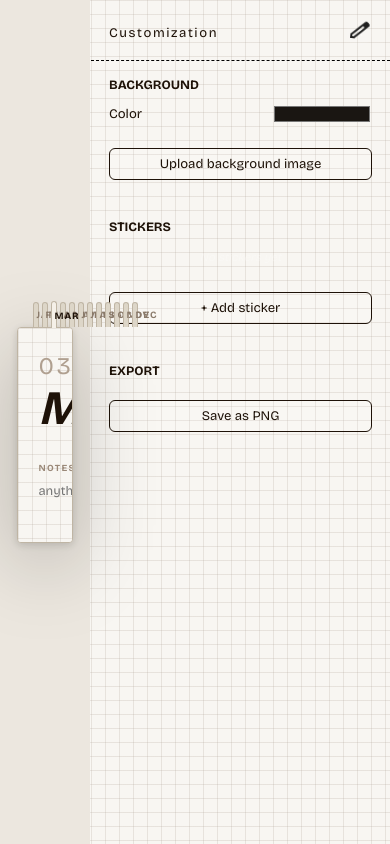
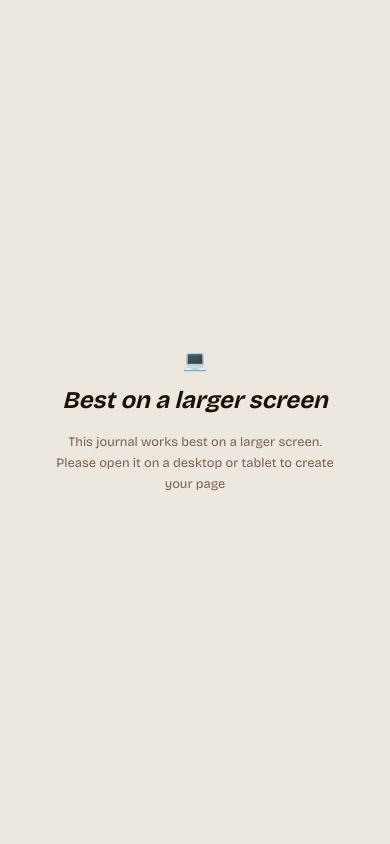
Before and after one commit to mimishih042/bullet-journal, a React (Vite) app: page / in a window 390 px wide. Built offline with nearby package versions, Linux system fonts and the light colour scheme.

Commit message:
style update

```diff
--- a/index.html
+++ b/index.html
@@ -9,6 +9,7 @@
       href="https://fonts.googleapis.com/css2?family=Bricolage+Grotesque:opsz,wght@12..96,200..800"
       rel="stylesheet"
     />
+    <link rel="icon" type="image/png" href="/src/assets/favicon.png" />
     <title>My Bullet Journal</title>
   </head>
   <body>
--- a/src/App.module.css
+++ b/src/App.module.css
@@ -23,3 +23,38 @@
   flex-direction: column;
   width: min(1100px, 95%);
 }
+
+/* ── Mobile notice ───────────────────────────────────── */
+.mobileNotice {
+  display: flex;
+  flex-direction: column;
+  align-items: center;
+  justify-content: center;
+  min-height: 100vh;
+  padding: var(--space-16) var(--space-10);
+  text-align: center;
+  gap: var(--space-8);
+  background: var(--color-page-bg);
+}
+
+.mobileNoticeIcon {
+  font-size: 20px;
+  line-height: 1;
+}
+
+.mobileNoticeTitle {
+  font-family: var(--font-sans);
+  font-size: var(--text-2xl);
+  font-weight: bold;
+  font-style: italic;
+  color: var(--color-ink);
+  line-height: 1.2;
+}
+
+.mobileNoticeText {
+  font-family: var(--font-sans);
+  font-size: var(--text-base);
+  color: var(--color-ink-tertiary);
+  line-height: 1.65;
+  max-width: 280px;
+}
--- a/src/App.tsx
+++ b/src/App.tsx
@@ -1,4 +1,4 @@
-import { useState } from 'react';
+import { useState, useEffect } from 'react';
 import BackgroundControl from './components/BackgroundControl';
 import MonthTabs from './components/MonthTabs';
 import CalendarCard from './components/CalendarCard';
@@ -6,10 +6,33 @@ import styles from './App.module.css';
 
 const today = new Date();
 
+function useIsNarrow(breakpoint = 1000) {
+  const [narrow, setNarrow] = useState(() => window.innerWidth < breakpoint);
+  useEffect(() => {
+    const handler = () => setNarrow(window.innerWidth < breakpoint);
+    window.addEventListener('resize', handler);
+    return () => window.removeEventListener('resize', handler);
+  }, [breakpoint]);
+  return narrow;
+}
+
 export default function App() {
   const [viewYear,   setViewYear]   = useState(today.getFullYear());
   const [viewMonth,  setViewMonth]  = useState(today.getMonth());
   const [panelOpen,  setPanelOpen]  = useState(true);
+  const isNarrow = useIsNarrow();
+
+  if (isNarrow) {
+    return (
+      <div className={styles.mobileNotice}>
+        <span className={styles.mobileNoticeIcon}>💻</span>
+        <p className={styles.mobileNoticeTitle}>Best on a larger screen</p>
+        <p className={styles.mobileNoticeText}>
+          This journal works best on a larger screen. Please open it on a desktop or tablet to create your page
+        </p>
+      </div>
+    );
+  }
 
   return (
     <div className={styles.pageRoot}>
--- a/src/components/BackgroundControl.module.css
+++ b/src/components/BackgroundControl.module.css
@@ -220,10 +220,10 @@
 
 .stickerEmpty {
   font-size: var(--text-sm);
-  color: rgba(255, 255, 255, 0.25);
-  text-align: center;
-  padding: var(--space-3) 0;
+  color: var(--color-ink-body);
+  text-align: left;
   font-style: italic;
+  line-height: 1.6;
 }
 
 /* ── Print / Export ────────────────────────────────────────────────────── */
--- a/src/components/BackgroundControl.tsx
+++ b/src/components/BackgroundControl.tsx
@@ -314,7 +314,9 @@ export default function BackgroundControl({ open, onToggle, year, month }: Props
             )}
 
             {stickerPack.length === 0 && (
-              <p className={styles.stickerEmpty}>No stickers yet</p>
+              <p className={styles.stickerEmpty}>
+                No stickers yet — upload your own PNG or JPEG images and drag them onto the calendar!
+              </p>
             )}
 
             <button
```
Also changed, not shown: src/assets/favicon.png (added).
